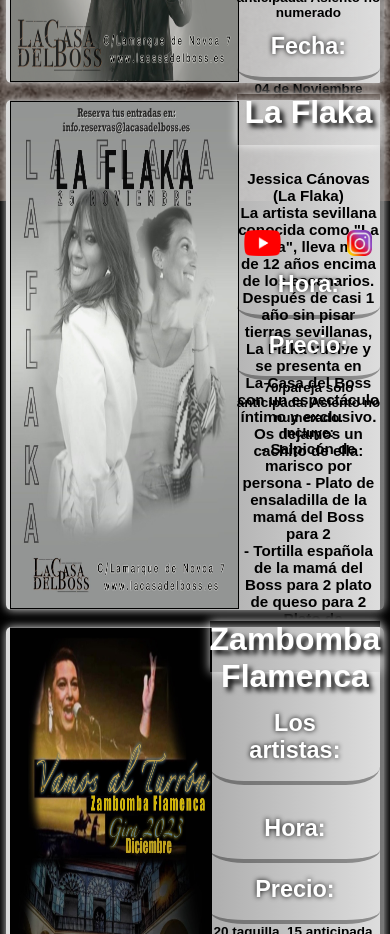
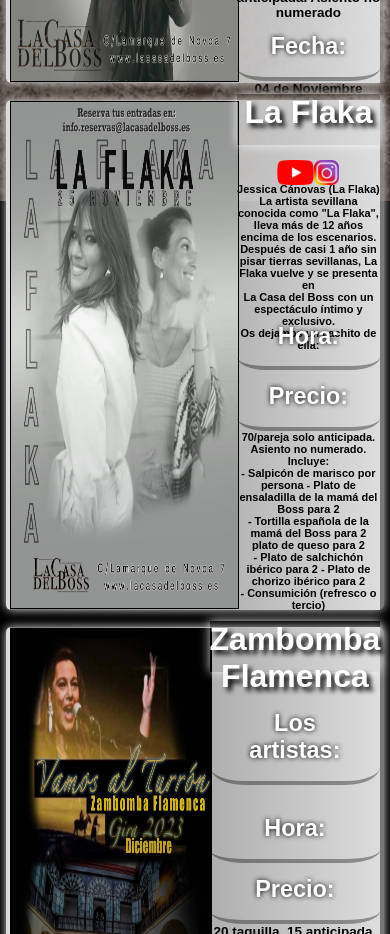
Before and after one commit to LuisRamirezdeVerger/ProjectDestiny, a React (Create React App) app: page /horarios in a window 390 px wide. Shown: the part 1360-2294 px from the top of the page. Built offline with nearby package versions, Linux system fonts and the light colour scheme; a web font is replaced by a local one.

Commit message:
Phone version fixed, PC broken

```diff
--- a/src/components/Horarios.css
+++ b/src/components/Horarios.css
@@ -118,7 +118,6 @@
     text-align: center;
     margin-bottom: 10px;
     margin-top: -3.5vh;
-
   }
 
   .informacion {
@@ -142,7 +141,6 @@
     text-align: center;
     text-shadow: 0vw 0vw 1.25vw black; /* Sombra de texto */
   }
-
 
   h4{
     text-align: center;
@@ -183,6 +181,18 @@
   }
 
   .logoIG{
+    margin-top: 0;
+    height: 6vh;
+    border-radius: 2.5vh;
+  }
+
+  .logoYTJ{
+    height: 6vh;
+    margin-left: 5%;
+    margin-top: 0;
+  }
+
+  .logoIGJ{
     margin-top: 0;
     height: 6vh;
     border-radius: 2.5vh;
@@ -256,10 +266,11 @@
     .evento-imagen{
       width: 90vw;
     }
+
     .evento-imagen img{
-
       width: 70vw;
     }
+
     .logoYT{
       height: 3vh;
       margin-left: 2vw;
@@ -271,11 +282,33 @@
       border-radius: 0.8vh;
     }
 
+    .h4Jess{
+      font-size:1.30vh;
+      height: 15vh;
+    }
+
     h4{
       font-size: 1.6vh;
     }
+
+    .eventoRRSSJ{
+      margin-top: 10vh;
+    }
+
     .h2-Informacion{
       margin-top: -0.5vh;
     }
 
+    .logoYTJ{
+      height: 3vh;
+      margin-left: 2vw;
+      margin-top: 3vh;
+    }
+
+    .logoIGJ{
+      margin-right: 2vw;
+      height: 3vh;
+      border-radius: 0.8vh;
+    }
+
 }
--- a/src/components/Horarios.js
+++ b/src/components/Horarios.js
@@ -146,6 +146,14 @@
             <h1 style={{ color: "white" }}>La Flaka</h1>
           </div>
           <div className="informacion">
+          <h4 className="eventoRRSSJ" style={{margin: "-2.4vh"}}>
+                <a href="https://www.youtube.com/@LaFlakaOficial">
+                  <img className="logoYTJ" src={YT} alt="YT logo" />
+                </a>
+                <a href="https://www.instagram.com/laflakaoficial/">
+                  <img className="logoIGJ" src={IG} alt="IG logo" />
+                </a>
+              </h4>
             <p className="p-InformacionFlaka" style={{ color: "white" }}>
               {/* <h2 className="h2-Informacion"> {" "}</h2> */}
               <h4 className="h4Jess">
@@ -157,25 +165,15 @@
                 <br />
                 Os dejamos un cachito de ella:
               </h4>{" "}
-              <br />
-              <h4 className="eventoRRSS">
-                <a href="https://www.youtube.com/@LaFlakaOficial">
-                  <img className="logoYT" src={YT} alt="YT logo" />
-                </a>
-                <a href="https://www.instagram.com/laflakaoficial/">
-                  <img className="logoIG" src={IG} alt="IG logo" />
-                </a>
-              </h4>
               <h2 className="h2-Informacion">Hora:</h2>
               {/* <h4 className="h4-Informacion">
                 Apertura de puertas a las 18:00 inicio a las 19:00
               </h4> */}
               <h2 className="h2-Informacion">Precio:</h2>
-              <h4 className="h4-Informacion">
+              <h4 className="h4Jess">
                 70/pareja solo anticipada. Asiento no numerado.
                 <br /> Incluye:
-              </h4>
-              <h4 className="h4Jess">
+              <br/>
                 - Salpicón de marisco por persona - Plato de ensaladilla de la
                 mamá del Boss para 2 <br />- Tortilla española de la mamá del
                 Boss para 2 plato de queso para 2<br /> - Plato de salchichón
```
Also changed, not shown: 1 other file (tests, documents, lock files or other folders).
